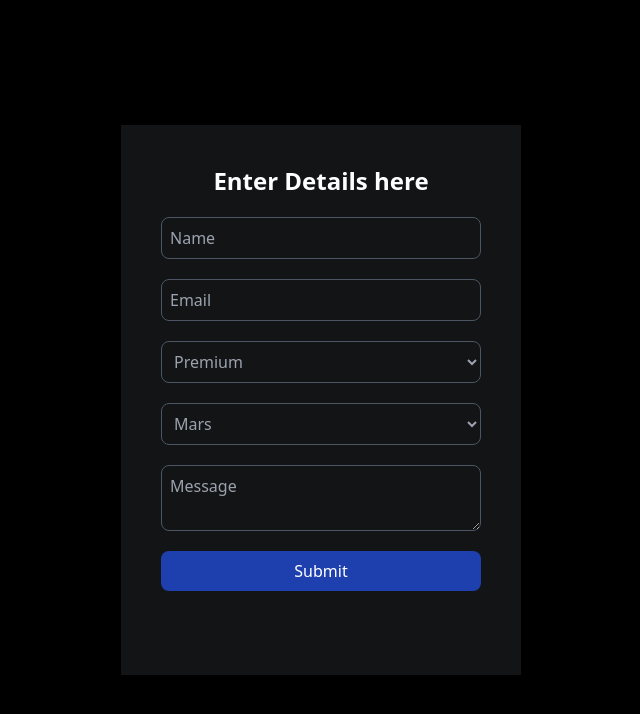
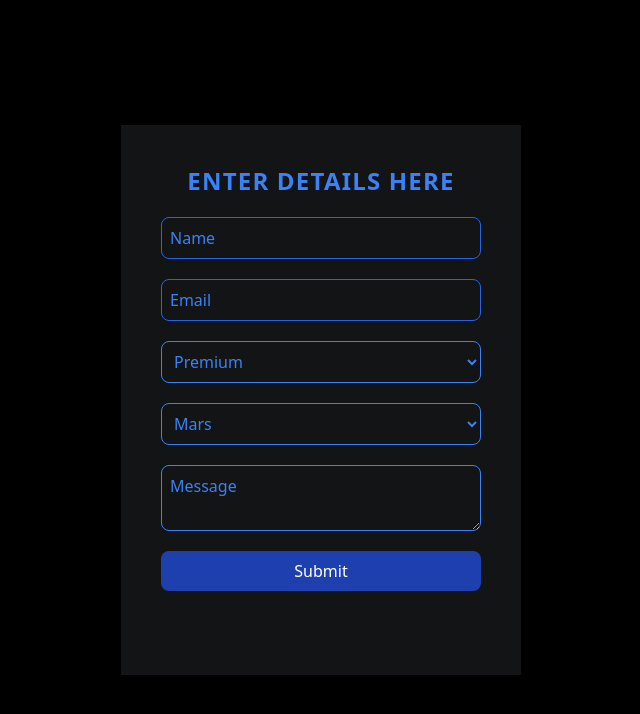
Before and after one commit to Thabish-Kader/Space-Travels, a Next.js app: page / in a window 1280 px wide. Shown: the top 714 px of the page, without its empty margins (319-959 px from the left). Built offline with nearby package versions, Linux system fonts and the light colour scheme; what prettier-plugin-tailwindcss would draw is missing.

Commit message:
form validation and modal created

```diff
--- a/components/Form.tsx
+++ b/components/Form.tsx
@@ -1,113 +1,99 @@
 import React from "react";
+import { useForm, SubmitHandler } from "react-hook-form";
+
+enum TicketEnum {
+	premium = "premium",
+	standard = "standard",
+	budget = "budget",
+}
+
+enum destinationEnum {
+	mars = "mars",
+	saturn = "saturn",
+	neptune = "neptune",
+}
+
+interface IFormInput {
+	name: string;
+	email: string;
+	ticket: TicketEnum;
+	destination: destinationEnum;
+	message?: string;
+}
 
 export const Form = () => {
+	const {
+		register,
+		handleSubmit,
+		formState: { errors },
+	} = useForm<IFormInput>();
+
+	const onSubmit: SubmitHandler<IFormInput> = (data, e) => {
+		e?.preventDefault();
+		console.log(data);
+	};
+
 	return (
 		<section className="flex h-screen w-full flex-col items-center justify-center bg-black">
-			{/* // <section className="h-screen bg-black">
-		// 	<div className="mx-auto max-w-md px-4">
-		// 		<h1 className="mb-10 text-center font-bold tracking-wider text-white">
-		// 			Submit Your Feedback!
-		// 		</h1>
-		// 		<form
-		// 			action=""
-		// 			className="grid grid-cols-1 gap-y-6 rounded-lg bg-[#131415] p-10 shadow-lg"
-		// 		>
-		// 			<div>
-		// 				<label htmlFor="name" className="sr-only">
-		// 					Full name
-		// 				</label>
-		// 				<div className="relative">
-		// 					<input
-		// 						type="text"
-		// 						name="name"
-		// 						id="name"
-		// 						autoComplete="name"
-		// 						placeholder="Full name"
-		// 						className="mb-2 block w-full rounded-md border border-gray-700 bg-[#131415] py-3 px-4 text-white  placeholder-gray-500 shadow-sm focus:border-blue-500 focus:ring-blue-500"
-		// 					/>
-		// 				</div>
-		// 				<div className="relative">
-		// 					<label htmlFor="email" className="sr-only">
-		// 						Email
-		// 					</label>
-		// 					<input
-		// 						type="email"
-		// 						name="email"
-		// 						id="email"
-		// 						placeholder="Email"
-		// 						className="mb-2 block w-full rounded-md border border-gray-700 bg-[#131415] py-3 px-4   text-white placeholder-gray-500 shadow-sm focus:ring-blue-500"
-		// 					/>
-		// 				</div>
-		// 				<div>
-		// 					<label htmlFor="phone" className="sr-only">
-		// 						Feedback Type
-		// 					</label>
-		// 					<select
-		// 						id="feedbackType"
-		// 						name="feedbackType"
-		// 						className="mt-1 block w-full rounded-md border border-gray-700 bg-[#131415] py-2 pl-3 pr-10 text-base text-white placeholder-gray-500 focus:border-blue-500 focus:outline-none focus:ring-blue-500 sm:text-sm"
-		// 						defaultValue="FEEDBACK"
-		// 					>
-		// 						<option>FEEDBACK</option>
-		// 						<option>ISSUE</option>
-		// 						<option>IDEA</option>
-		// 					</select>
-		// 				</div>
-		// 				<div className="relative">
-		// 					<label htmlFor="message" className="sr-only">
-		// 						Message
-		// 					</label>
-		// 					<textarea
-		// 						id="message"
-		// 						name="message"
-		// 						rows={4}
-		// 						className="my-2 block w-full rounded-md border border-gray-700 bg-[#131415] py-3 px-4 text-white   placeholder-gray-500 shadow-sm"
-		// 						placeholder="Message"
-		// 						defaultValue={""}
-		// 					/>
-		// 				</div>
-		// 				<button className="my-2 w-full rounded bg-blue-500 p-2 text-white">
-		// 					Submit
-		// 				</button>
-		// 			</div>
-		// 		</form>
-		// 	</div> */}
-			<div className=" min-h-[550px] min-w-[400px] bg-[#131415] p-10 ">
-				<form action="" className="flex flex-col space-y-5 text-white">
-					<h1 className="text-center text-2xl font-bold text-white">
+			<div className="  min-h-[550px] min-w-[400px] bg-[#131415] p-10 ">
+				<form
+					onSubmit={handleSubmit(onSubmit)}
+					className="flex flex-col space-y-5 text-white"
+				>
+					<h1 className="text-center text-2xl font-bold uppercase tracking-wider text-blue-500">
 						Enter Details here
 					</h1>
 					<input
+						{...register("name", { required: true })}
 						type="text"
 						placeholder="Name"
-						className="rounded-lg border border-gray-600 bg-transparent p-2 "
+						className={`rounded-lg border  bg-transparent p-2 ${
+							errors.name
+								? "border-red-500 placeholder-red-500"
+								: "border-blue-600 placeholder-blue-500"
+						}`}
 					/>
+					{errors.name && (
+						<p className="uppercase tracking-wider text-red-500">
+							Name is required !!
+						</p>
+					)}
 					<input
-						type="text"
+						{...register("email", { required: true })}
+						type="email"
 						placeholder="Email"
-						className="rounded-lg border border-gray-600 bg-transparent p-2"
+						className={`rounded-lg border  bg-transparent p-2 ${
+							errors.email
+								? "border-red-500 placeholder-red-500"
+								: "border-blue-600 placeholder-blue-500"
+						}`}
 					/>
+					{errors.email && (
+						<p className=" uppercase tracking-wider text-red-500">
+							Email is required !!
+						</p>
+					)}
+
 					<select
-						name=""
-						id="ticket"
+						{...register("ticket")}
 						defaultValue="Budget"
-						className="rounded-lg border border-gray-600 bg-transparent p-2 text-gray-400 "
+						className="rounded-lg border border-blue-500 bg-transparent p-2 text-blue-500 placeholder-blue-500 "
 					>
 						<option value="premium">Premium</option>
 						<option value="standard">Standard</option>
 						<option value="budget">Budget</option>
 					</select>
 					<select
-						name=""
-						id=""
-						className="rounded-lg border border-gray-600 bg-transparent p-2 text-gray-400"
+						{...register("destination")}
+						className="rounded-lg border border-blue-500 bg-transparent p-2 text-blue-500"
 					>
-						<option value="Mars">Mars</option>
-						<option value="Saturn">Saturn</option>
+						<option value="mars">Mars</option>
+						<option value="saturn">Saturn</option>
 						<option value="neptune">Neptune</option>
 					</select>
 					<textarea
-						className="rounded-lg border border-gray-600 bg-transparent p-2"
+						{...register("message")}
+						className="rounded-lg border border-blue-500 bg-transparent p-2 placeholder-blue-500"
 						placeholder="Message"
 					></textarea>
 					<button className="w-full rounded-lg bg-[#1e40af] p-2 text-white duration-500 hover:scale-110 hover:bg-blue-500">
--- a/package.json
+++ b/package.json
@@ -12,7 +12,8 @@
     "@prisma/client": "^4.5.0",
     "next": "13.0.0",
     "react": "18.2.0",
-    "react-dom": "18.2.0"
+    "react-dom": "18.2.0",
+    "react-hook-form": "^7.38.0"
   },
   "devDependencies": {
     "@types/node": "18.11.7",
```
Also changed, not shown: 2 other files (tests, documents, lock files or other folders).
